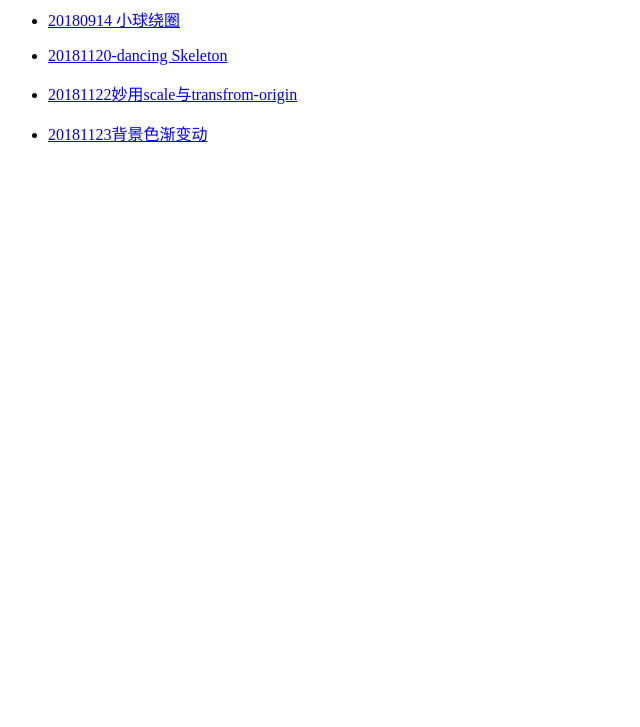
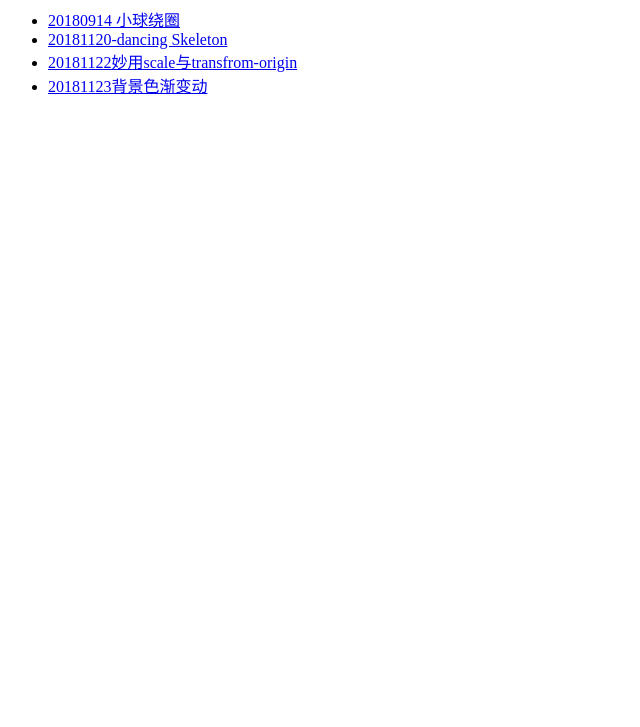
Before and after one commit to rextao/Rex-animation, a plain HTML site: page pureCss/index.html in a window 1280 px wide. Shown: the part 73-800 px from the top of the page, without its empty margins (0-640 px from the left). Drawn offline with Linux system fonts and the light colour scheme.

Commit message:
pureCss目录修改
更改20181123背景色渐变动名称

```diff
--- a/pureCss/index.html
+++ b/pureCss/index.html
@@ -7,9 +7,11 @@
 </head>
 <body>
 <h1>pure css</h1>
-<ul><li><a href="20180914%20小球绕圈/demo.html">20180914 小球绕圈</a></li></ul>
-<ul><li><a href="20181120%20Dancing%20Skeleton/demo.html">20181120-dancing Skeleton</a></li></ul>
-<ul><li><a href="20181122妙用scale与transfrom-origin/demo.html">20181122妙用scale与transfrom-origin</a></li></ul>
-<ul><li><a href="20181123背景色渐变动/demo.html">20181123背景色渐变动</a></li></ul>
+<ul>
+    <li><a href="20180914%20小球绕圈/demo.html">20180914 小球绕圈</a></li>
+    <li><a href="20181120%20Dancing%20Skeleton/demo.html">20181120-dancing Skeleton</a></li>
+    <li><a href="20181122妙用scale与transfrom-origin/demo.html">20181122妙用scale与transfrom-origin</a></li>
+    <li><a href="20181123背景色渐变动画/demo.html">20181123背景色渐变动</a></li>
+</ul>
 </body>
 </html>
```
Also changed, not shown: pureCss/20181123背景色渐变动画/demo.html (renamed from pureCss/20181123背景色渐变动/demo.html).
